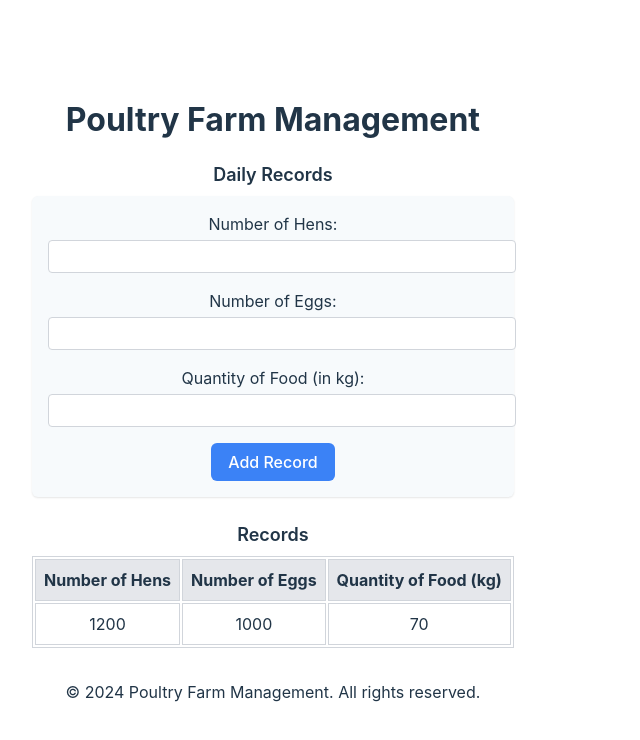
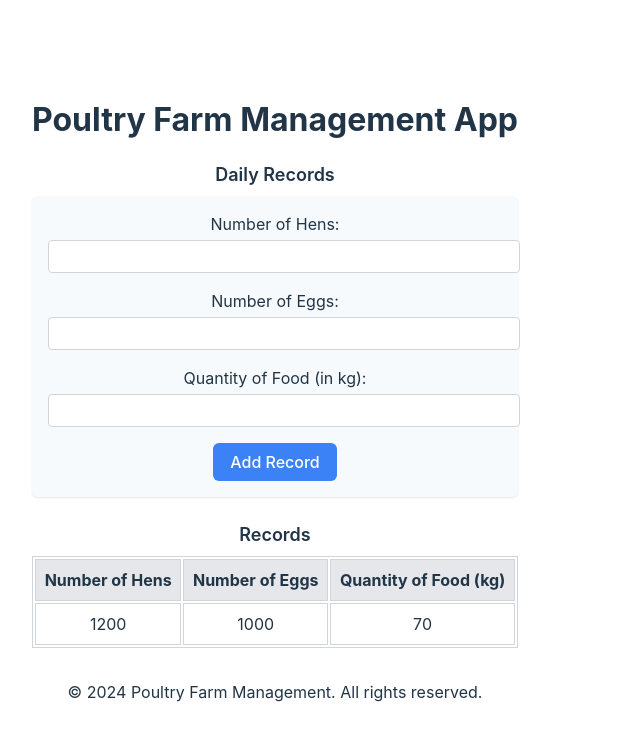
Before and after one commit to kalibbalajohnson/Poultry-Farm-Management-App, a React (Vite) app in the folder front-end/: page / in a window 1280 px wide. Shown: the top 740 px of the page, without its empty margins (0-640 px from the left). Built offline with nearby package versions, Linux system fonts and the light colour scheme.

Commit message:
made workflow changes

```diff
--- a/front-end/src/App.tsx
+++ b/front-end/src/App.tsx
@@ -4,7 +4,7 @@ function App() {
   return (
     <div className="app-container">
       <header className="app-header">
-        <h1 className="app-title">Poultry Farm Management</h1>
+        <h1 className="app-title">Poultry Farm Management App</h1>
       </header>
 
       <main className="app-main">
```
